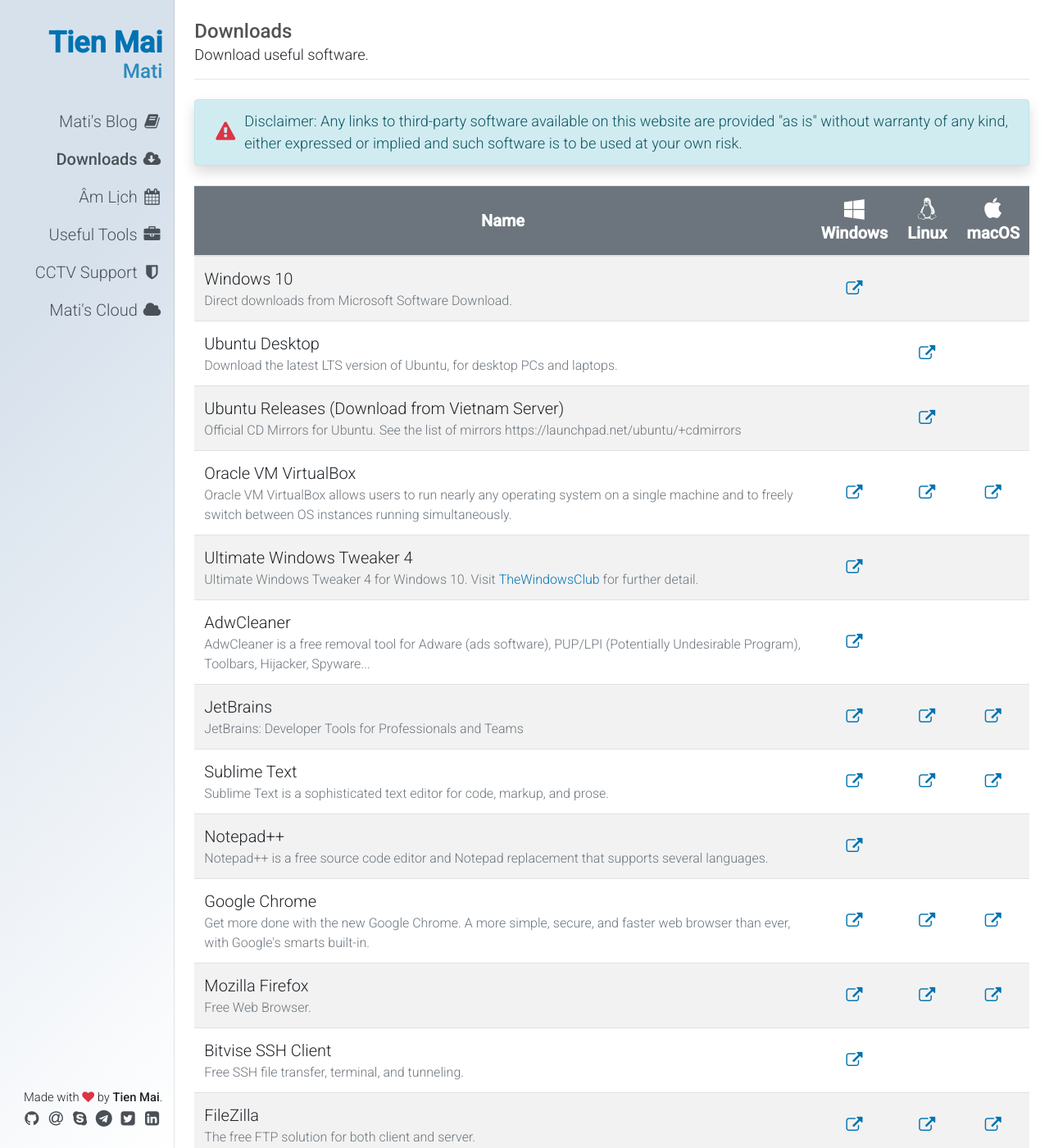
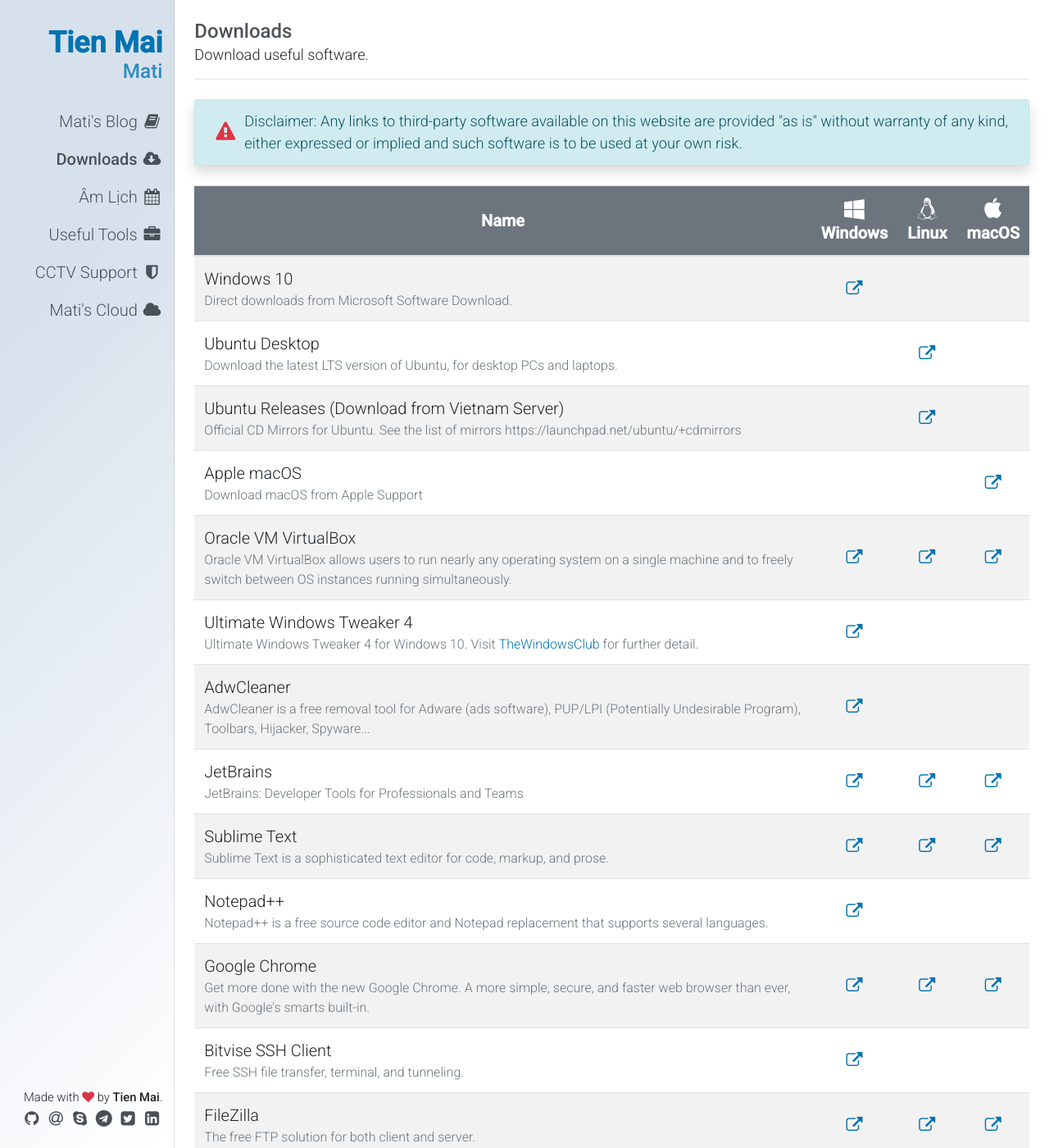
Before and after one commit to matidev/mati-vn, a Jekyll site: the page built from downloads.html, in a window 1280 px wide and 1400 px high. Shown: the whole window at 82% size. Built offline with Jekyll 4.4.1, drawn with Linux system fonts in a browser that asks for light colours; comment, search, counter and statistics services are not loaded.

Commit message:
Minor changes

```diff
--- a/_data/downloads.yml
+++ b/_data/downloads.yml
@@ -16,6 +16,12 @@
   linux: https://mirror.bizflycloud.vn/ubuntu-releases/
   macos:
 
+- name: Apple macOS
+  description: Download macOS from Apple Support
+  windows:
+  linux:
+  macos: https://support.apple.com/downloads/macos
+
 - name: Oracle VM VirtualBox
   description: Oracle VM VirtualBox allows users to run nearly any operating system on a single machine and to freely switch between OS instances running simultaneously.
   windows: https://www.virtualbox.org/wiki/Downloads
@@ -30,7 +36,7 @@
 
 - name: AdwCleaner
   description: "AdwCleaner is a free removal tool for Adware (ads software), PUP/LPI (Potentially Undesirable Program), Toolbars, Hijacker, Spyware..."
-  windows: https://toolslib.net/downloads/viewdownload/1-adwcleaner/
+  windows: https://toolslib.net/downloads/finish/1-adwcleaner/
   linux:
   macos:
 
@@ -57,12 +63,6 @@
   windows: https://www.google.com/chrome/
   linux: https://www.google.com/chrome/
   macos: https://www.google.com/chrome/
-
-- name: Mozilla Firefox
-  description: Free Web Browser.
-  windows: https://www.mozilla.org/en-US/firefox/all/?q=English%20(US)
-  linux: https://www.mozilla.org/en-US/firefox/all/?q=English%20(US)
-  macos: https://www.mozilla.org/en-US/firefox/all/?q=English%20(US)
 
 - name: Bitvise SSH Client
   description: Free SSH file transfer, terminal, and tunneling.
@@ -97,7 +97,7 @@
 - name: Zalo
   description: Ứng dụng Zalo PC đã có mặt trên Windows, Mac OS, Web.
   windows: https://zalo.me/pc
-  linux:
+  linux: https://zalo.me/zalo-chat
   macos: https://zalo.me/pc
 
 - name: Telegram
@@ -126,7 +126,7 @@
 
 - name: WinRAR [Paid Version - Password Required]
   description: "WinRAR archiver, a powerful tool to process RAR and ZIP files."
-  windows: https://drive.google.com/open?id=1wbsy6BumoMYq3EAOfp7bk6uf3prjtA18
+  windows: https://drive.google.com/uc?id=1Vr8y7wVNRHF_6PaFq4WQFwsOFuAP7r5z&export=download
   linux:
   macos:
 
```
